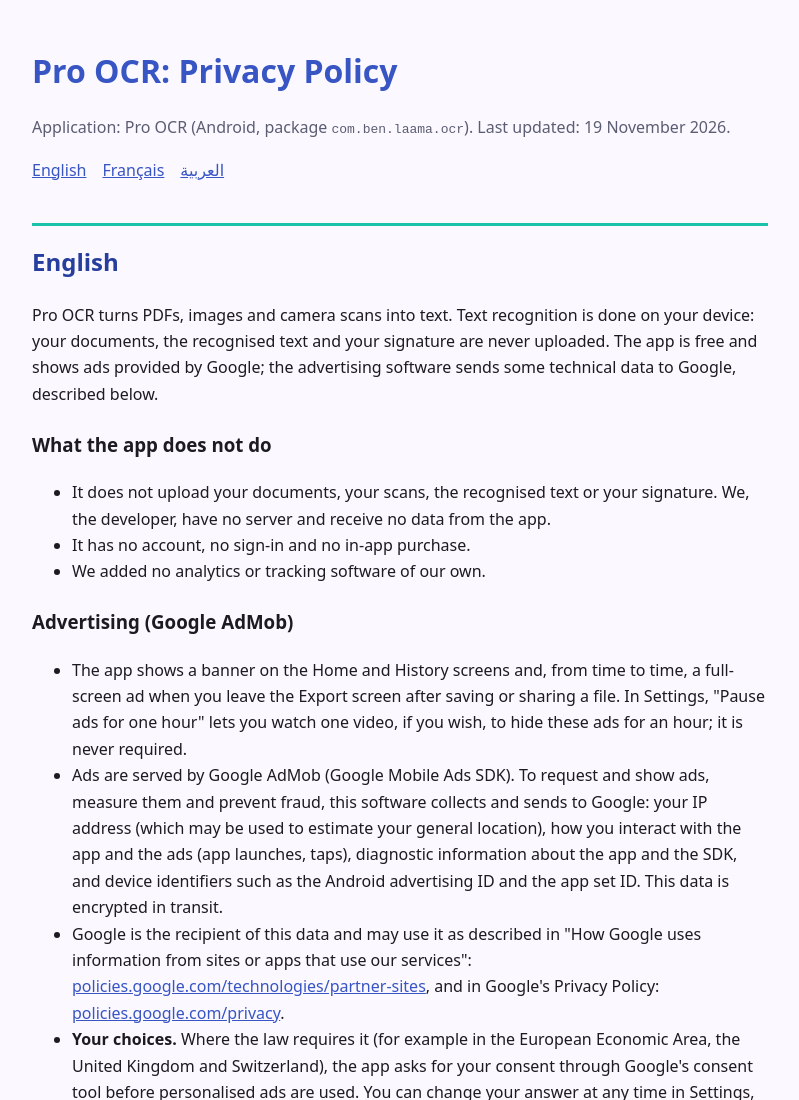
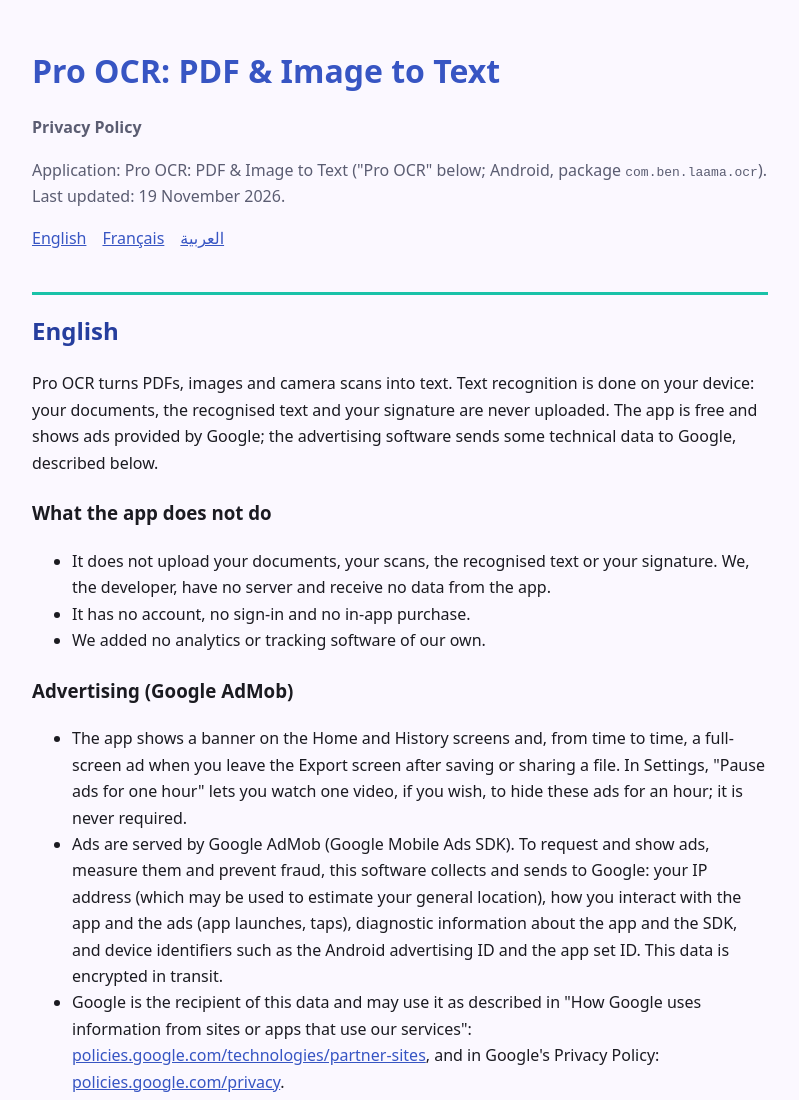
Before and after one commit to InnoCraftCode/textarea, a plain HTML site: page privacy-policy/index.html in a window 1280 px wide. Shown: the top 1100 px of the page, without its empty margins (240-1039 px from the left). Drawn offline with Linux system fonts and the light colour scheme.

Commit message:
Use the store name: Pro OCR: PDF & Image to Text
Co-Authored-By: Claude Fable 5.2 <noreply@anthropic.com>

```diff
--- a/privacy-policy/index.html
+++ b/privacy-policy/index.html
@@ -3,7 +3,7 @@
 <head>
 <meta charset="utf-8">
 <meta name="viewport" content="width=device-width, initial-scale=1">
-<title>Pro OCR: Privacy Policy</title>
+<title>Pro OCR: PDF &amp; Image to Text - Privacy Policy</title>
 <style>
   body { font-family: system-ui, "Segoe UI", sans-serif; line-height: 1.65; max-width: 46rem; margin: 0 auto; padding: 1.5rem 1rem 3rem; color: #1b1b21; background: #fbf8ff; }
   h1 { color: #3755c3; margin-bottom: 0.2rem; }
@@ -22,8 +22,9 @@
 </style>
 </head>
 <body>
-<h1>Pro OCR: Privacy Policy</h1>
-<p class="meta">Application: Pro OCR (Android, package <code>com.ben.laama.ocr</code>). Last updated: 19 November 2026.</p>
+<h1>Pro OCR: PDF &amp; Image to Text</h1>
+<p class="meta"><strong>Privacy Policy</strong></p>
+<p class="meta">Application: Pro OCR: PDF &amp; Image to Text ("Pro OCR" below; Android, package <code>com.ben.laama.ocr</code>). Last updated: 19 November 2026.</p>
 <nav><a href="#en">English</a><a href="#fr">Français</a><a href="#ar">العربية</a></nav>
 
 <section id="en" lang="en" dir="ltr">
```
Also changed, not shown: index.html (+2 -2 lines), 1 other file.
